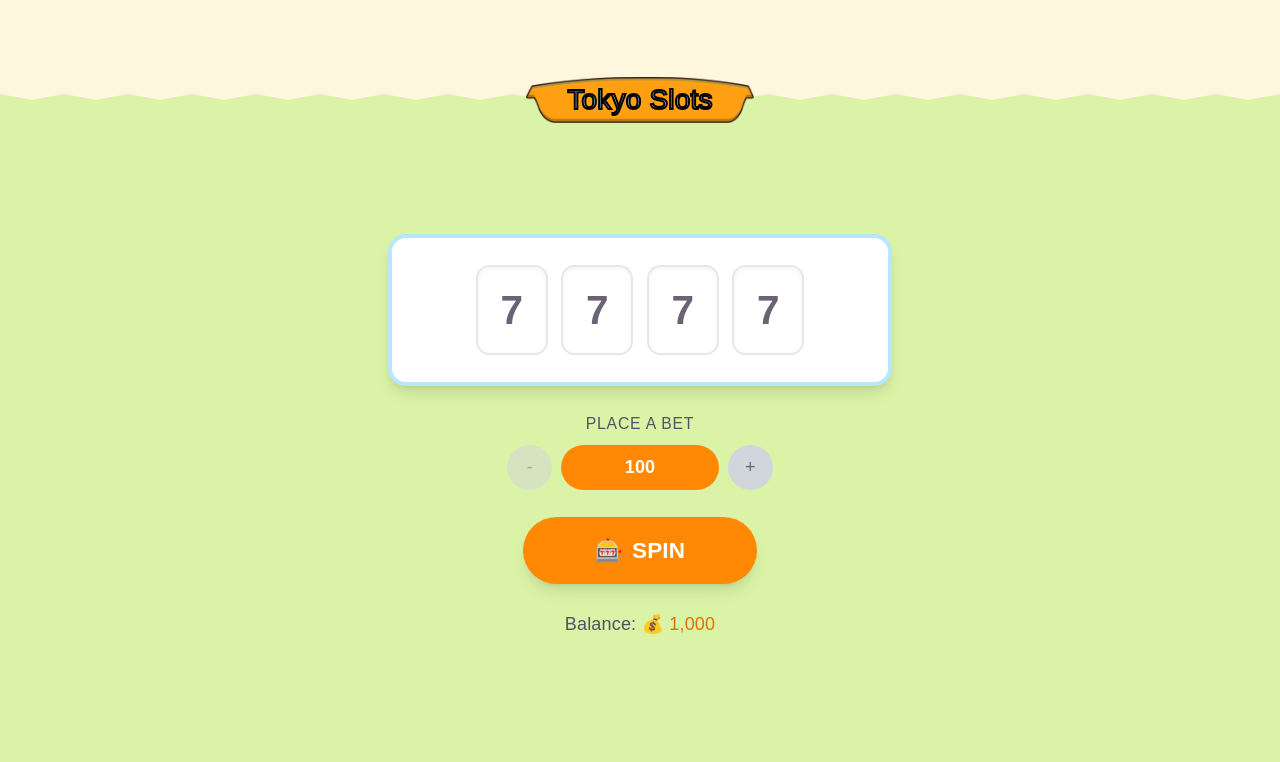
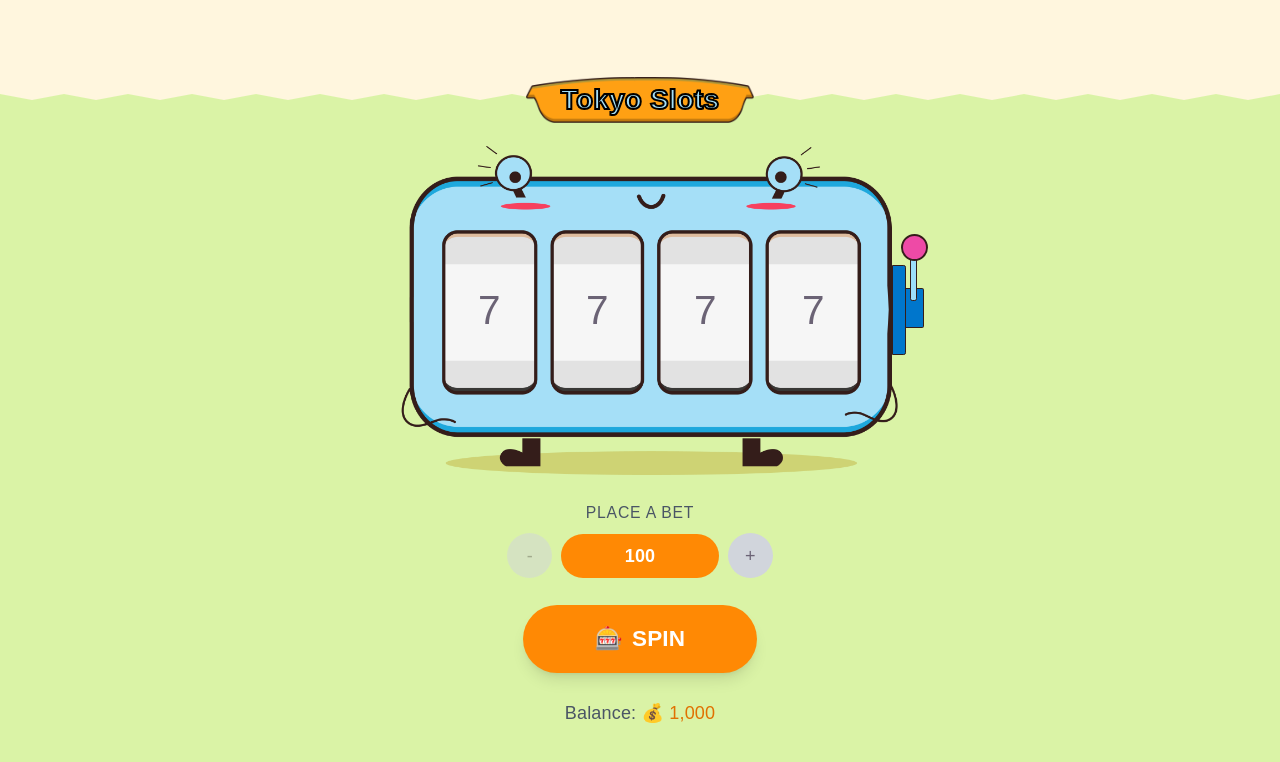
Before and after one commit to Andrii-Yanchuk/Tokyo-slots, a React (Vite) app: page / in a window 1280 px wide. Shown: the top 762 px of the page. Built offline with nearby package versions, Linux system fonts and the light colour scheme; a web font is replaced by a local one.

Commit message:
feat: added slot machine

```diff
--- a/src/App.css
+++ b/src/App.css
@@ -56,6 +56,7 @@
 }
 
 .text {
+  font-weight: 800;
   font-size: 28px;
   line-height: 106%;
   letter-spacing: 3.5%;
--- a/src/App.tsx
+++ b/src/App.tsx
@@ -1,6 +1,5 @@
+import "./App.css";
 import { useEffect } from "react";
-import "./App.css";
-import { SYMBOLS } from "./data/mockData";
 import { useSlotStore } from "./store/useSlotStore";
 
 function App() {
@@ -30,25 +29,33 @@ function App() {
           alt="label"
           className="w-[228px] h-[46px] relative"
         />
-        <span className="absolute top-1/2 left-1/2 -translate-x-1/2 -translate-y-1/2 text">
+        <p className="absolute top-1/2 left-1/2 -translate-x-1/2 -translate-y-1/2 text">
           Tokyo Slots
-        </span>
+        </p>
       </div>
 
-      <div className="relative z-10 flex flex-col items-center gap-6 max-w-md w-full">
+      <div className="relative flex flex-col items-center gap-6 max-w-md w-full">
         {/* Slot Machine */}
-        <div className="bg-white rounded-2xl p-6 shadow-lg border-4 border-sky-200 w-full">
-          <div className="flex justify-center gap-3">
+        <div className="flex items-center ">
+          <div className="relative">
+            <img src="/slot-machine.png" alt="slot machine" />
+            <div className="absolute inset-15 flex justify-center items-center gap-10 -ml-2">
               {reels.map((symbol, index) => (
                 <div
                   key={index}
-                className={`w-16 h-20 bg-linier-to-b from-gray-50 to-gray-100 rounded-xl flex items-center justify-center text-4xl font-bold shadow-inner border-2 border-gray-200 ${
-                  spinning ? "animate-pulse" : ""
-                } ${symbol === "7" ? SYMBOLS["7"] : ""}`}
+                  className="w-14 h-24 rounded-xl flex items-center justify-center text-4xl"
                 >
                   {symbol}
                 </div>
               ))}
+            </div>
+          </div>
+
+          <div className="cursor-pointer h-20 relative -ml-7">
+            <div className="absolute top-0 h-20 w-3 bg-[#0076CC] rounded-r-xs border border-[#341D1A]"></div>
+            <div className="absolute top-5 left-3 h-9 w-4 bg-[#0076CC] rounded-r-xs border border-[#341D1A] border-l-0"></div>
+            <div className="absolute -top-4 left-4 h-12 w-1.5 bg-[#9CDEFA] rounded-xs border border-[#341D1A] "></div>
+            <div className="absolute -top-7 left-2 h-6 w-6 bg-[#EE4AA6] rounded-full border-2 border-[#341D1A] "></div>
           </div>
         </div>
 
```
Also changed, not shown: public/slot-machine.png (added). Lines whose indentation alone changed are shown as unchanged.
